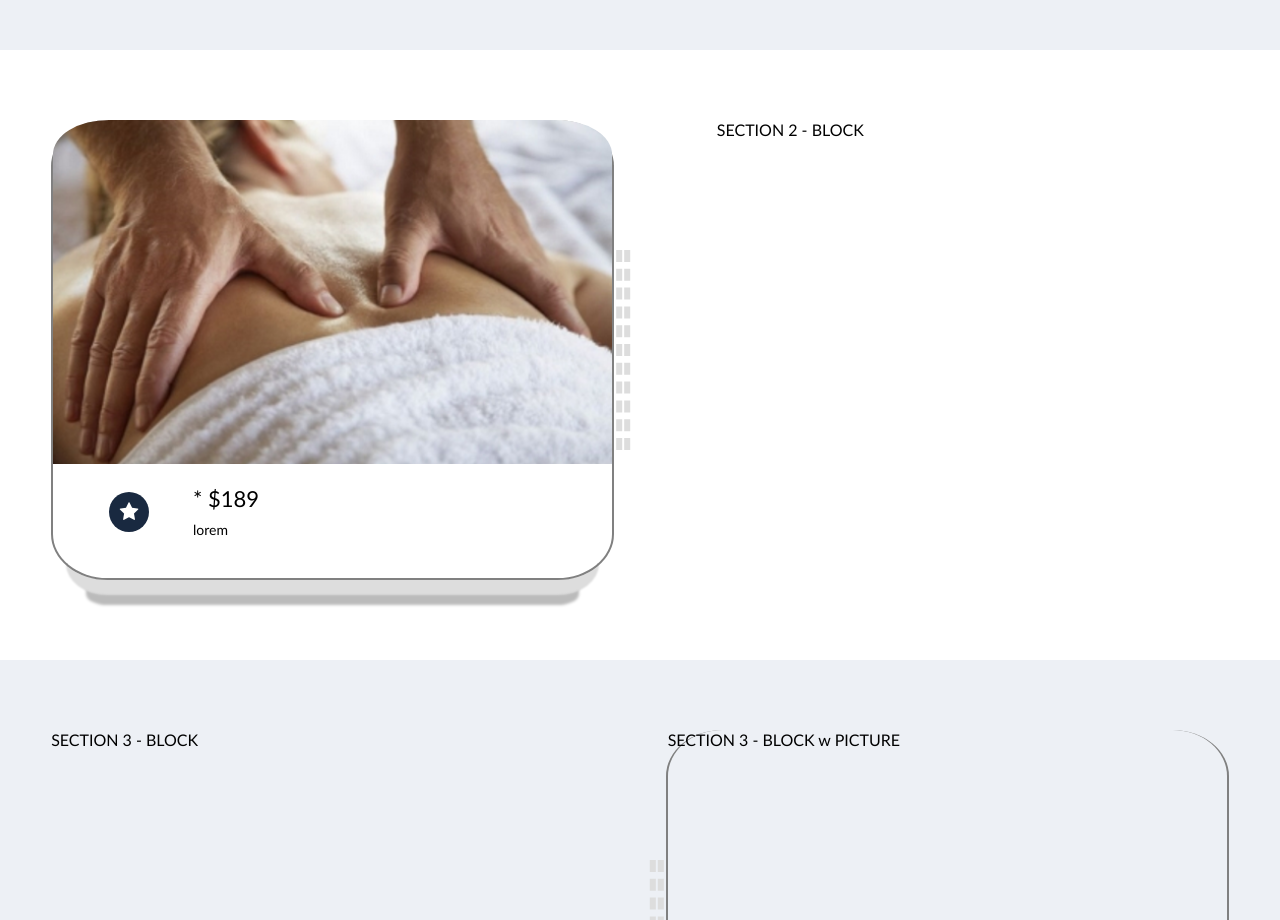
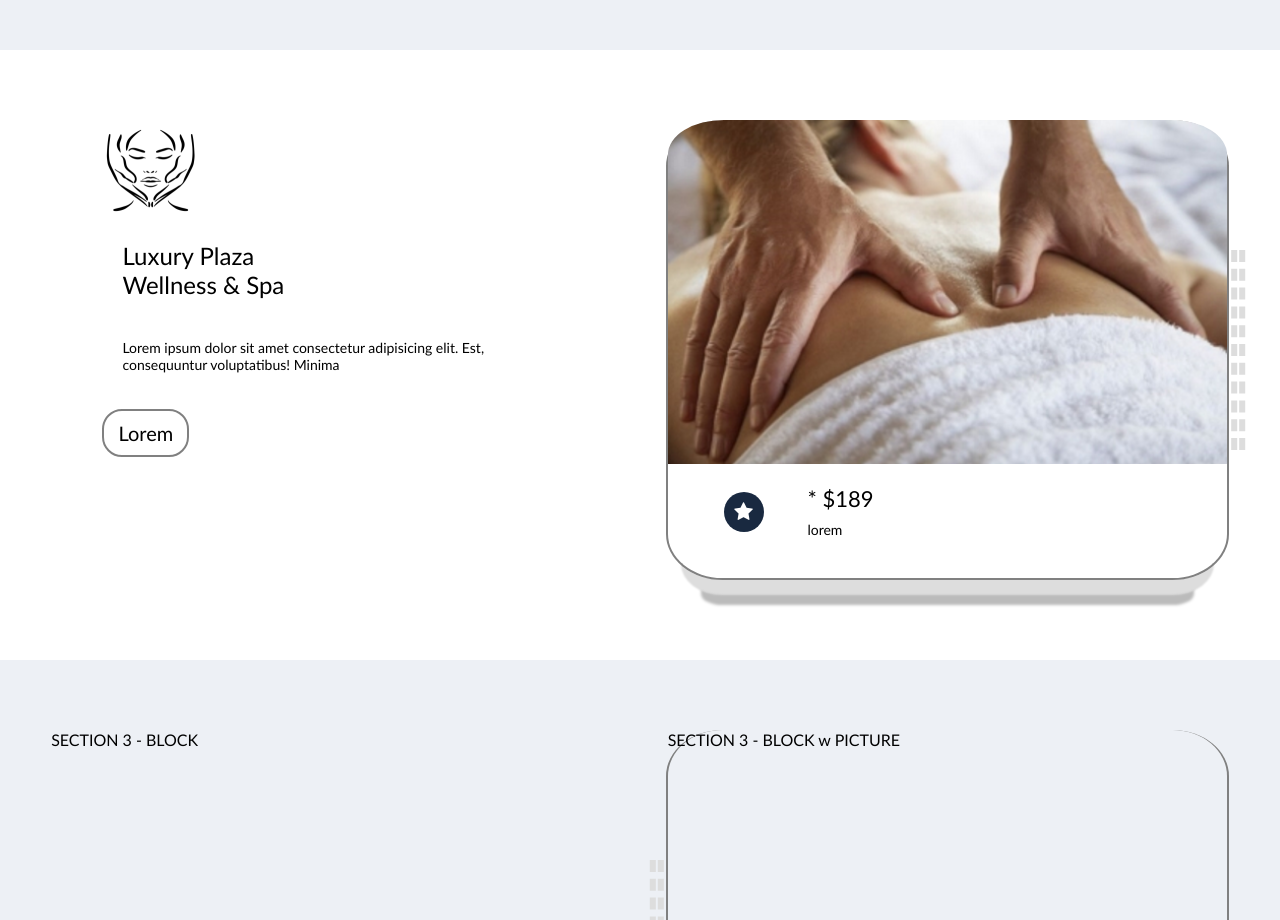
Before and after one commit to VytautasValutis/04-Hotel, a website: page index.html in a window 1280 px wide. Shown: the part 1360-2280 px from the top of the page. Drawn offline with Linux system fonts and the light colour scheme.

Commit message:
Central part second screen

```diff
--- a/index.html
+++ b/index.html
@@ -101,14 +101,17 @@
             </div>
         </section>
         <section class="main-block">
-            <div class="main-sec-block-txt">
-                SECTION 2 - BLOCK
-            </div>
             <div class="main-sec-block-txt-pic">
                 <img class="pic-01" src="./img/pic-02.png" alt="Paveiksliukas 02">
                 <p class="small-txt">* $189</p>
                 <p class="small-txt">lorem</p>
                 <a href="#" class="fa fa-star play btn btn-clear btn-circle"></a>
+            </div>
+            <div class="main-sec-block-txt">
+                <img class="symbol" src="./img/spa.png" alt="Smoll spa pic">
+                <h2>Luxury Plaza<br>Wellness & Spa</h2>
+                <p>Lorem ipsum dolor sit amet consectetur adipisicing elit. Est, consequuntur voluptatibus! Minima </p>
+                <a class="btn btn-clear border-gray border-round btn-black" href="#">Lorem</a>
             </div>
         </section>
         <section class="main-block">
```
Also changed, not shown: img/spa.jpg (added), img/spa.png (added).
